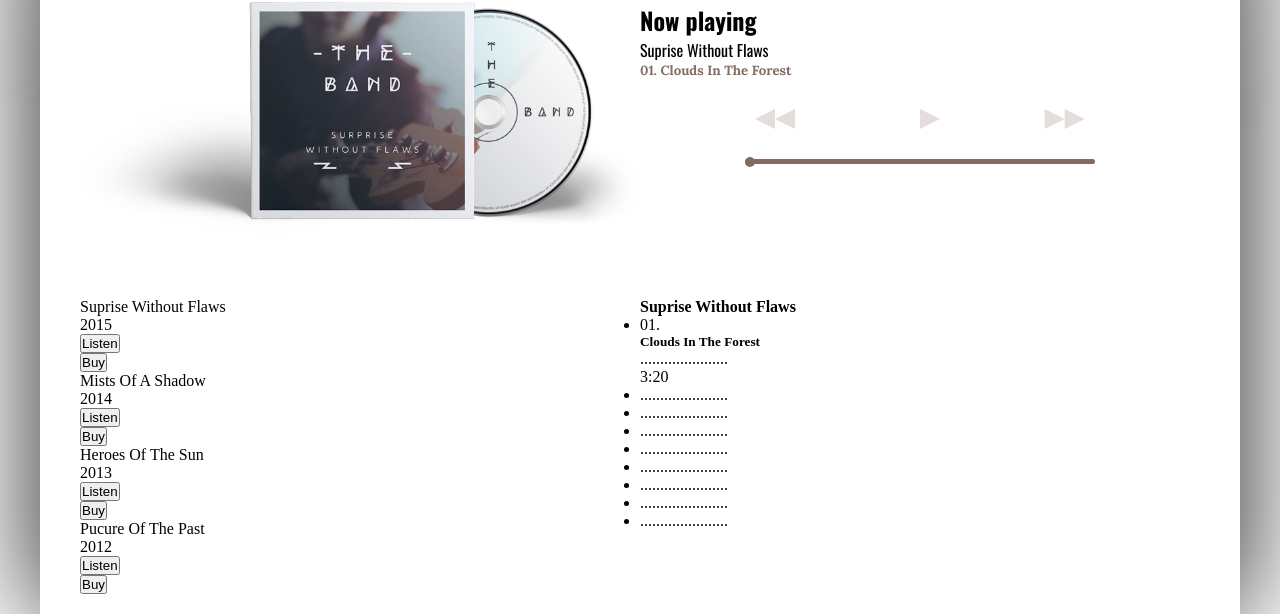
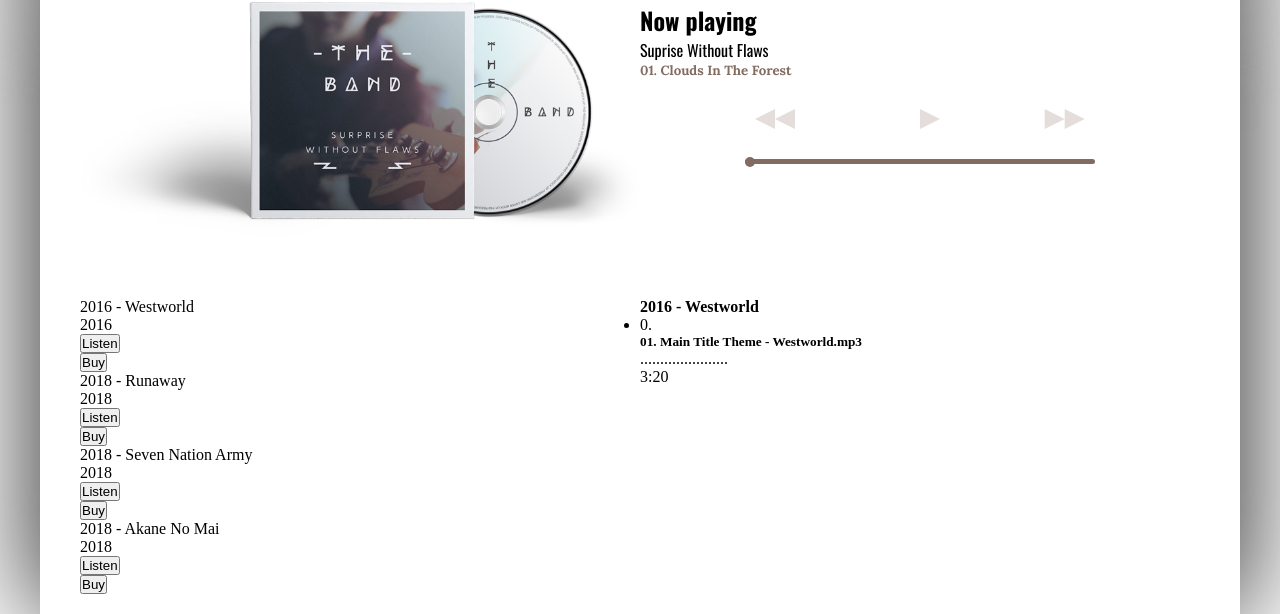
Before and after one commit to maratnek/TheBand, a plain HTML site: page index.html in a window 1280 px wide. Shown: the part 1618-2232 px from the top of the page. Drawn offline with nearby package versions, Linux system fonts and the light colour scheme.

Commit message:
player list

```diff
--- a/index.html
+++ b/index.html
@@ -83,7 +83,7 @@
         <div class="cover">
           <img src="./The Band PSD/The Band PSD-assets/Cover Image.png" alt="cover">
         </div>
-        <div class="discography">
+        <div id="discography" class="discography">
           <div class="name">Suprise Without Flaws</div>
           <div class="circle">2015</div>
           <div class="listen"><button>Listen</button></div>
@@ -125,7 +125,7 @@
               </audio>
           </div>
         </div>
-        <div class="player-list">
+        <div id="playerList" class="player-list">
           <h4>Suprise Without Flaws</h4>
           <ul>
             <li>
--- a/player.js
+++ b/player.js
@@ -4,6 +4,7 @@ $(document).ready(()=>{
 
   let sost = 'pause';
   let currentTrack = 0;
+  let currentAlbum = 0;
 
   let player = $('#audioPlayer').get(0);
   console.log('player', player);
@@ -111,10 +112,40 @@ $(document).ready(()=>{
   .then(function(myJson) {
     console.log(myJson);
     console.log(myJson["musician list"]);
-    myJson["track list"].map(mus => console.log(mus));
-    // for (let mus of myJson["musician list"]) {
-        // console.log(mus);
-    // }
+
+    if (myJson["album list"].length){
+      let htmlAlbums = "";
+      myJson["album list"].map(alb => {
+        htmlAlbums += `<div class="name">${alb.name}</div>
+        <div class="year">${alb.year}</div>
+        <div class="listen"><button>Listen</button></div>
+        <div class="buy"><button>Buy</button></div>`;
+      });
+      // currentTrack = 0;
+      if (myJson["track list"].length){
+        let htmlTracks = "";
+        myJson["track list"][currentTrack].map( (mus,index) => {
+          console.log(mus);
+        htmlTracks += `
+          <li>
+              <div class="triangle"></div>
+              <div class="num">${index}.</div>
+              <h5>${mus}</h5>
+              <div class="point">......................</div>
+              <div class="long">3:20</div>
+          </li>
+        `;
+        });
+        $('#playerList h4').html(myJson["album list"][currentTrack].name);
+        $('#playerList ul').html(htmlTracks);
+
+      }else{
+        $('#playerList').html("Not tracks");
+      }
+      $('#discography').html(htmlAlbums);
+    }else{
+      $('#discography').html("Not albums");
+    }
   });
 
 });
--- a/resource.json
+++ b/resource.json
@@ -21,15 +21,23 @@
     {"name":"Courd","lastname":"Shead", "image":"https://source.unsplash.com/Ufyx8i35-A0/1600x900", "instrument":"electronics"}
   ],
   "album list": [
-    "2018 - Runaway.mp3",
-    "01. Seven Nation Army.mp3",
-    "02. Paint It Black.mp3",
-    "01. Main Title Theme - Westworld.mp3"
+    {"name":"2016 - Westworld", "year":"2016"},
+    {"name":"2018 - Runaway", "year":"2018"},
+    {"name":"2018 - Seven Nation Army", "year":"2018"},
+    {"name":"2018 - Akane No Mai", "year":"2018"}
   ],
   "track list": [
-      {"url":"./music/westworld/2018 - Runaway/01. Runaway.mp3"},
-      {"url":"./music/westworld/2018 - Seven Nation Army/01. Seven Nation Army.mp3"},
-      {"url":"./music/westworld/2018 - Akane No Mai/02. Paint It Black.mp3"},
-      {"url":"./music/westworld/2016 - Westworld/01. Main Title Theme - Westworld.mp3"}
+    [
+      "01. Main Title Theme - Westworld.mp3"
+    ],
+    [
+      "01. Runaway.mp3"
+    ],
+    [
+      "01. Seven Nation Army.mp3"
+    ],
+    [
+      "02. Paint It Black.mp3"
     ]
+  ]
 }
```
